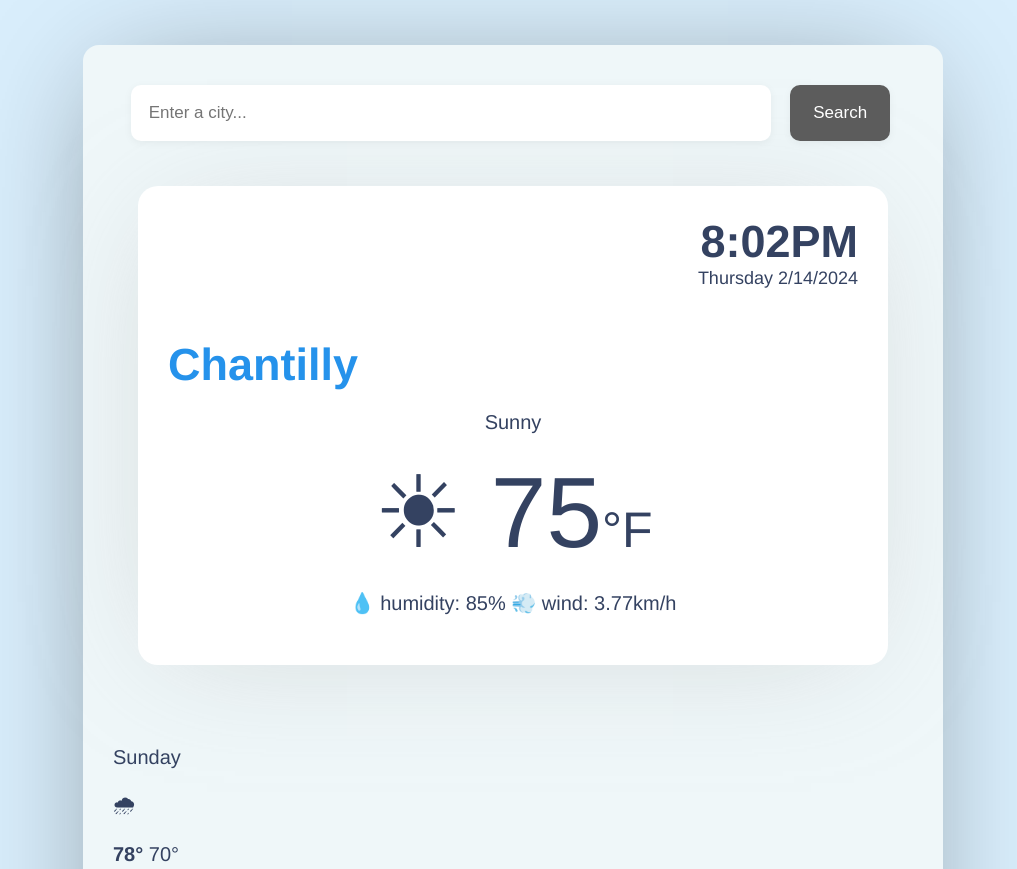
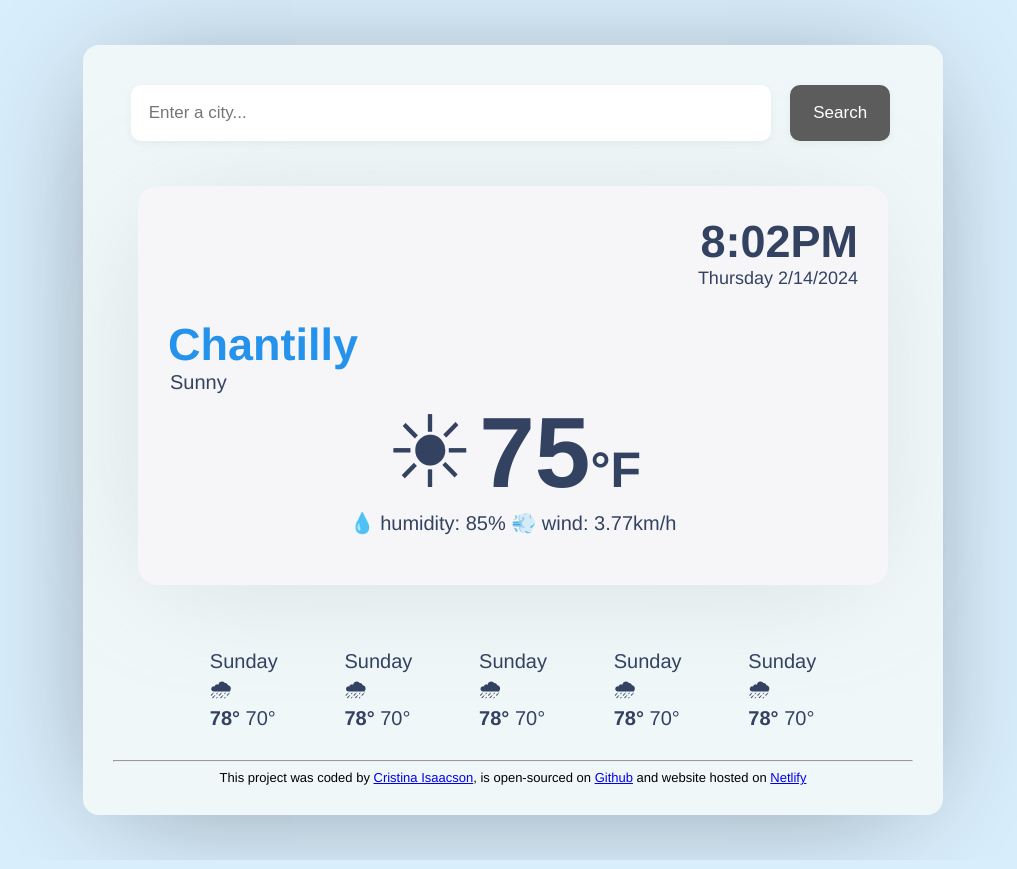
Before and after one commit to nycxcristie/2025updated_weatherapp, a plain HTML site: page index.html in a window 1280 px wide. Shown: the top 869 px of the page, without its empty margins (127-1144 px from the left). Drawn offline with Linux system fonts and the light colour scheme.

Commit message:
updated ul/li with flexbox

```diff
--- a/index.html
+++ b/index.html
@@ -25,12 +25,11 @@
           <h3>Thursday 2/14/2024</h3>
         </div>
         <h1>Chantilly</h1>
+        <p class="sunny">Sunny</p>
+        <span class="sunshine">☀</span>
 
-        <p>Sunny</p>
-        <p>
-          <span class="sunshine"> ☀ </span><span class="temperature">75</span
-          ><span class="f">°F</span>
-        </p>
+        <span class="temperature"> 75</span><span class="f">°F</span>
+
         <p class="humind">
           <span class="humidity">💧 humidity: 85%</span>
           <span class="wind">💨 wind: 3.77km/h</span>
--- a/src/style.css
+++ b/src/style.css
@@ -8,20 +8,26 @@ header {
 main {
   text-align: center;
 }
+
+/* Chantilly (search city result) */
 h1 {
-  margin: 20px 0px 5px 0px;
-  padding: 30px 0px 0px 30px;
+  margin: 10px 0px 0px 0px;
+  padding: 20px 0px 0px 30px;
   color: #2592eb;
   font-weight: 600;
   font-size: 45px;
   text-align: left;
 }
+
+/* time */
 h2 {
   margin: 0;
   color: #344261;
   font-weight: 90;
   font-size: 45px;
 }
+
+/* date */
 h3 {
   margin: 0;
   color: #344261;
@@ -37,23 +43,31 @@ li {
   list-style: none;
 }
 ul {
-  padding: 0;
+  display: flex;
+  justify-content: space-evenly;
+  align-items: center;
+  margin: 10px; /* Adds space around each item */
+  padding: 20px;
+  background: none;
 }
 p {
   color: #344261;
   font-weight: 500;
   font-size: 20px;
+  margin: 0;
 }
 main {
-  background-color: white;
+  background-color: rgb(246, 246, 248);
   border-radius: 20px;
   padding: 0px 0px 0px 0px;
   box-shadow: -4px 10px 121px -30px rgba(172, 172, 172, 0.418);
   margin: 25px;
 }
-.flex-container {
+/* .flex-container {
   display: flex;
-}
+  justify-content: center;
+  align-items: center;
+} */
 .date-time {
   text-align: right;
   padding: 30px 30px 0px 0px;
@@ -103,18 +117,26 @@ main {
   padding: 18px;
   margin: 20px 10px;
 }
+.sunny {
+  margin: 0px 0px 0px 0px;
+  padding: 0px 0px 0px 32px;
+
+  text-align: left;
+}
 .sunshine {
+  color: #344261;
   font-size: 100px;
+  margin: 0;
 }
 .temperature {
   margin: 0;
   color: #344261;
-  font-weight: 500;
+  font-weight: 700;
   font-size: 100px;
 }
 .f {
   margin: 0;
   color: #344261;
-  font-weight: 500;
+  font-weight: 600;
   font-size: 50px;
 }
```
